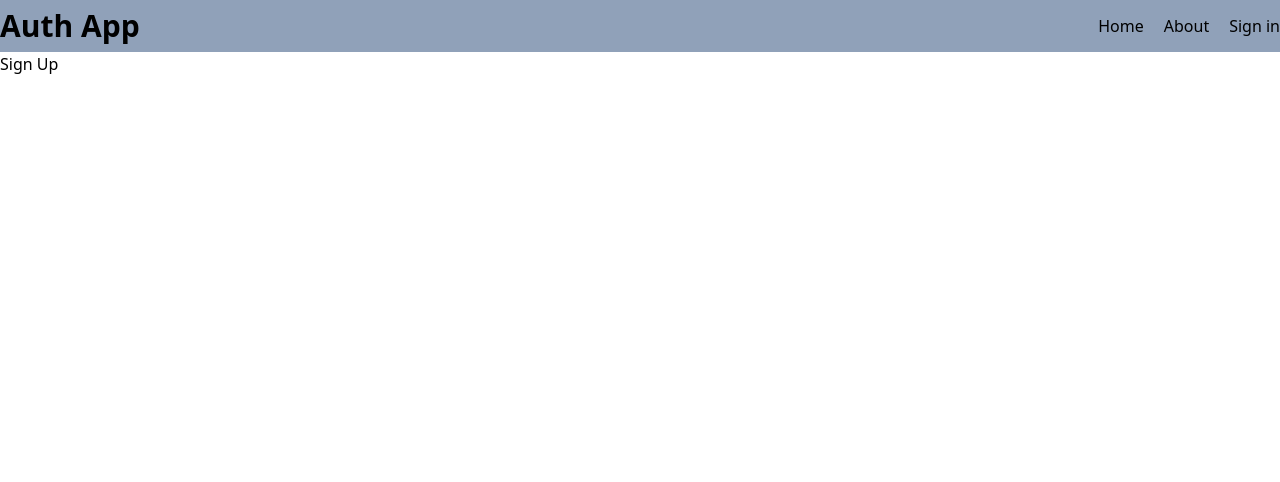
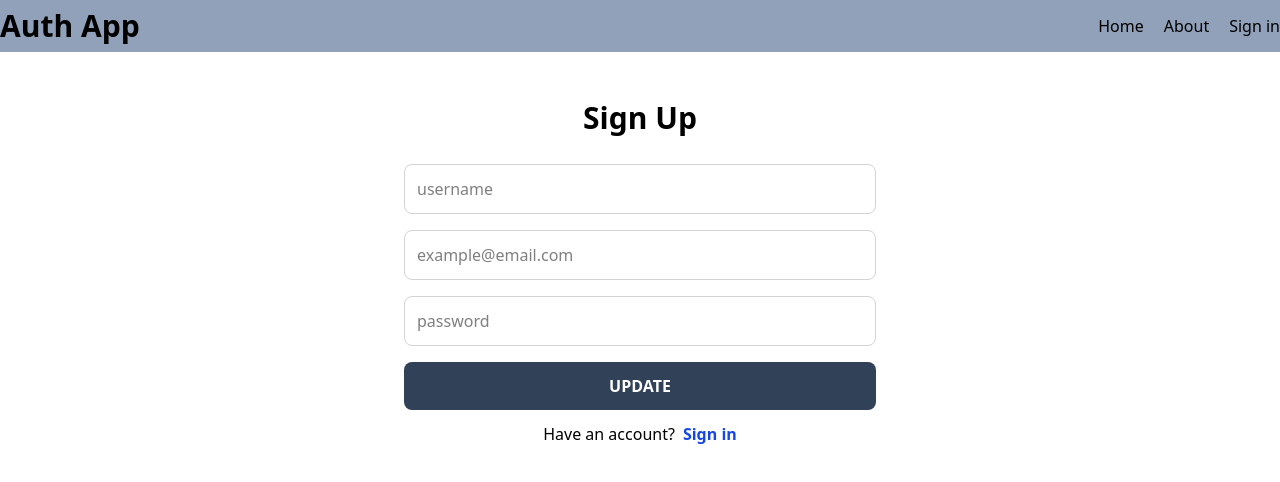
Before and after one commit to deepanshurwt06/Hello-Home, a React (Vite) app in the folder client/: page /sign-up in a window 1280 px wide. Shown: the top 482 px of the page. Built offline with nearby package versions, Linux system fonts and the light colour scheme.

Commit message:
added sign up page UI

```diff
--- a/client/src/pages/SignUp.jsx
+++ b/client/src/pages/SignUp.jsx
@@ -1,5 +1,35 @@
 export default function SignUp() {
-    return (
-        <div>Sign Up</div>
-    )
+  return (
+    <div className="p-5 max-w-lg mx-auto">
+      <h1 className="text-3xl font-semibold my-7 text-center">Sign Up</h1>
+      <form className="flex flex-col gap-4">
+        <input
+          className="border bg-white border-zinc-300 p-3 rounded-lg "
+          type="text"
+          placeholder="username"
+          name="username"
+        />
+        <input
+          className="border bg-white border-zinc-300 p-3 rounded-lg "
+          type="email"
+          placeholder="example@email.com"
+          name="email"
+        />
+        <input
+          className="border bg-white border-zinc-300 p-3 rounded-lg "
+          type="password"
+          placeholder="password"
+          name="password"
+        />
+        <button className="bg-slate-700 text-white p-3 rounded-lg     font-semibold uppercase hover:opacity-95 disabled:opacity-80">
+          Update
+        </button>
+      </form>
+      <div className="flex gap-2 py-3 justify-center">
+        <p className="font-medium">Have an account?</p>
+
+        <span className="text-blue-700 font-semibold">Sign in</span>
+      </div>
+    </div>
+  );
 }
```
